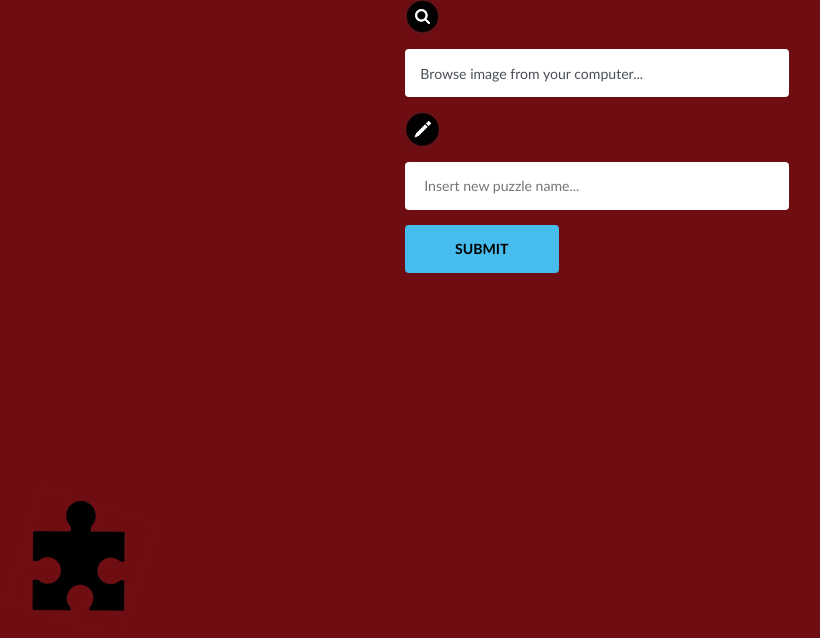
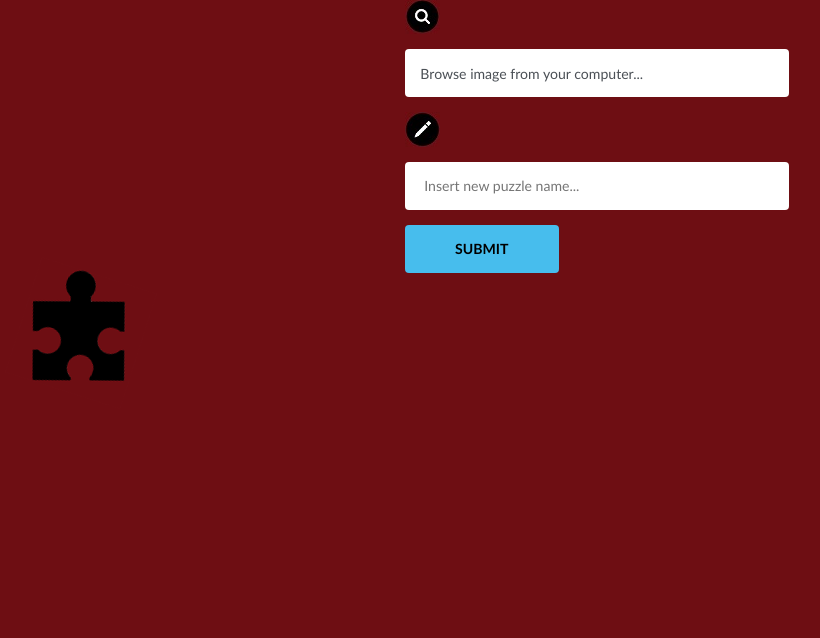
Before and after one commit to rotarurobert/JIGR, a PHP site: page /upload.html in a window 1280 px wide. Shown: the part 236-874 px from the top of the page, without its empty margins (43-863 px from the left). After the commit the page ends 617 px from the top, so only its background shows below. Run offline with PHP 8.4, Linux system fonts and the light colour scheme.

Commit message:
Update css/upload.css

```diff
--- a/css/upload.css
+++ b/css/upload.css
@@ -66,9 +66,7 @@ span {
 	-webkit-animation: rotation 2s infinite linear;
 	margin-left: 5%;
 	margin-right: 10%;
-	margin-bottom: 0%;
-	margin-top: 18%;
-
+	margin-bottom: 10%;
 }
 
 @-webkit-keyframes rotation {
```
